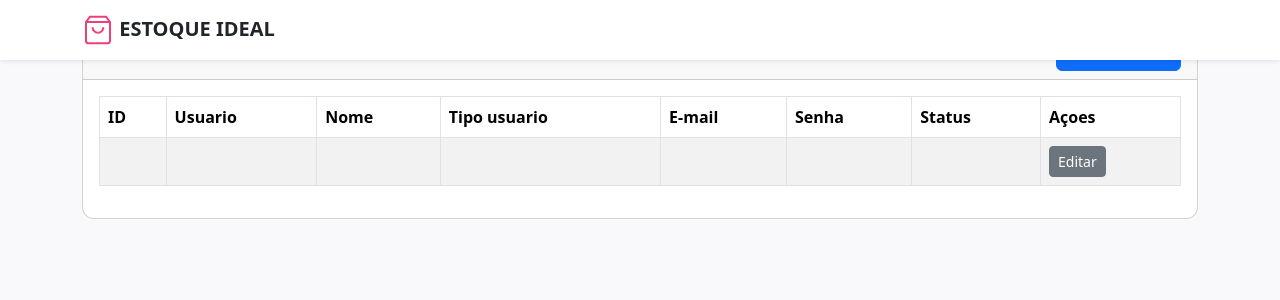
After one commit to DantonLRR/TIAPN-Estoque-PUC, a PHP site: page /pages/usuarios.php in a window 1280 px wide. The commit adds this page. Shown: the top 300 px of the page. Run offline with PHP 8.4, Linux system fonts and the light colour scheme; the template is opened without the code that fills it, so the values that code supplies are empty.

Commit message:
Termino usuarios

```diff
--- a/pages/criar_usuario.php
+++ b/pages/criar_usuario.php
@@ -21,7 +21,7 @@ require('crud/conexao_DB.php');
                 <div class="card">
                     <div class="card-header">
                         <h4>Criar Usuario
-                            <a href="index.php" class="btn btn-danger float-end">Voltar</a>
+                            <a href="usuarios.php" class="btn btn-danger float-end">Voltar</a>
                         </h4>
                     </div>
                     <div class="card-body">
--- /dev/null
+++ b/pages/usuarios.php
@@ -0,0 +1,73 @@
+<?php
+
+require('../crud/conexao_DB.php');
+
+?>
+
+
+
+<!DOCTYPE html>
+<html lang="pt-br">
+<head>
+    <meta charset="UTF-8">
+    <meta name="viewport" content="width=device-width, initial-scale=1">
+    <title>Document</title>
+    <link href="https://cdn.jsdelivr.net/npm/bootstrap@5.3.5/dist/css/bootstrap.min.css" rel="stylesheet" integrity="sha384-SgOJa3DmI69IUzQ2PVdRZhwQ+dy64/BUtbMJw1MZ8t5HZApcHrRKUc4W0kG879m7" crossorigin="anonymous">
+    <link rel="stylesheet" href="../css/style_geral.css">
+</head>
+<body>
+    <?php include('../assets/navbar/navbar.php');  ?>
+    <div class="container mt-4">
+        <?php include('../assets/mensagem/mensagem.php'); ?>
+        <div class="row">
+            <div class="col-md-12">
+                <div class="card">
+                    <div class="card-header">
+                        <h4> Usuarios
+                            <a href="criar_usuarios.php" class="btn btn-primary float-end"> Criar Usuario</a>
+                        </h4>
+    </div>
+
+    <div class="card-body">
+        <table class="table table-bordered table-striped">
+            <thead>
+                <tr>
+                    <th>ID</th>
+                     <th>Usuario</th>
+                     <th>Nome</th>
+                     <th>Tipo usuario</th>
+                     <th>E-mail</th>
+                     <th>Senha</th>
+                     <th>Status</th>
+                     <th>Açoes</th>
+                    </tr>
+            </thead>
+            <tbody>
+                <tr>
+                    <td> <?= $row['id']?> </td>
+                    <td><?= $row['usuario']?></td>
+                    <td><?= $row['nome']?></td>
+                    <td><?= $row['tipo_usuario']?></td>
+                    <td><?= $row['email']?></td>
+                    <td><?= $row['senha']?></td>
+                    <td><?= $row['status']?></td>
+                    <td>
+                        <a href="editarOusuario.php?id=<?= $row['id'] ?>" class="btn btn-secondary btn-sm">Editar</a>
+                    </td>
+                </tr>
+
+
+
+
+
+
+
+
+
+            </tbody>
+        </table>
+
+
+    </div>
+</body>
+</html>
```
Also changed, not shown: crud/usuarioCRUD.php (+52 -1 lines), pages/dashboard.php (+9 -0 lines), pages/criar_item_estoque.php (line endings or trailing spaces).
